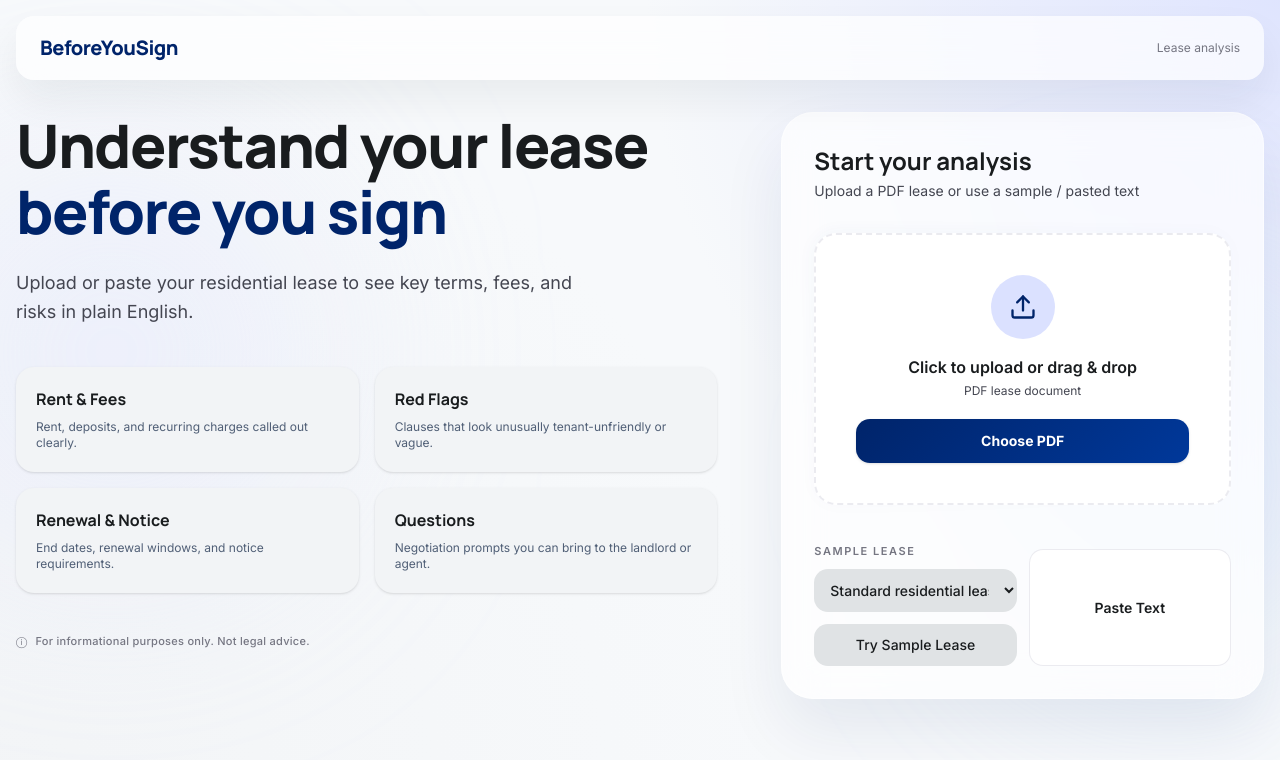
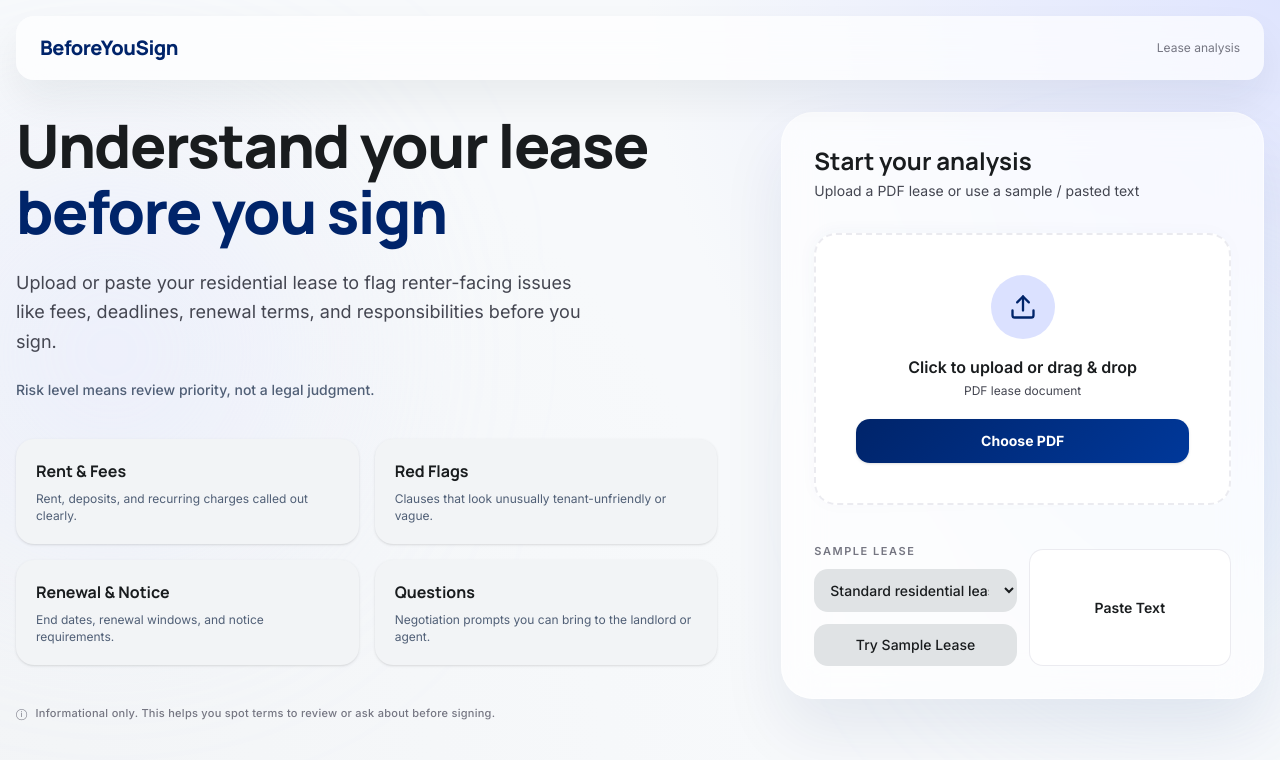
Before and after one commit to ChimdumebiNebolisa/BeforeYouSign, a Next.js app: page / in a window 1280 px wide. Shown: the top 760 px of the page. Built offline with nearby package versions, Linux system fonts and the light colour scheme.

Commit message:
Clarify risk level copy

```diff
--- a/src/app/api/analyze/route.ts
+++ b/src/app/api/analyze/route.ts
@@ -486,7 +486,7 @@
   const fallbackRiskReason =
     input.deterministicRisk.reasons.length > 0
       ? input.deterministicRisk.reasons.slice(0, 3).join(" ")
-      : "Risk level is based on lease terms we could confirm from this document.";
+      : "Risk level shows how much attention this lease may need before signing based on renter-facing issues found in the text.";
 
   return normalizeReportForCredibility({
     summary,
@@ -505,7 +505,7 @@
     ],
     missingOrUnclear,
     disclaimer:
-      "This information is for informational purposes only and not legal advice. Consult a legal professional for advice.",
+      "Informational only. This report helps you spot terms to review or ask about before signing.",
   });
 }
 
--- a/src/components/beforeyousign/landing-client.tsx
+++ b/src/components/beforeyousign/landing-client.tsx
@@ -314,7 +314,11 @@
               <span className="text-[#00246a]">before you sign</span>
             </h1>
             <p className="max-w-xl text-lg leading-relaxed text-[#444651]">
-              Upload or paste your residential lease to see key terms, fees, and risks in plain English.
+              Upload or paste your residential lease to flag renter-facing issues like fees, deadlines, renewal terms,
+              and responsibilities before you sign.
+            </p>
+            <p className="max-w-xl text-sm font-medium leading-snug text-[#505f76]">
+              Risk level means review priority, not a legal judgment.
             </p>
           </div>
 
@@ -339,7 +343,7 @@
             <span aria-hidden>
               ⓘ
             </span>
-            For informational purposes only. Not legal advice.
+            Informational only. This helps you spot terms to review or ask about before signing.
           </div>
         </div>
 
--- a/src/components/beforeyousign/lease-report-slides.tsx
+++ b/src/components/beforeyousign/lease-report-slides.tsx
@@ -132,6 +132,15 @@
           <span className="mt-0.5 block font-[family-name:var(--font-headline)] text-lg font-extrabold uppercase leading-none tracking-tight">
             {report.riskLevel}
           </span>
+          <p className="mt-1.5 text-center text-[11px] leading-snug text-[#38485d]">
+            Risk level means how much attention this lease may need before signing. It is based on renter-facing issues
+            found in the text, not a legal ruling.
+          </p>
+          {report.riskLevel === "high" ? (
+            <p className="mt-1 text-center text-[11px] leading-snug text-[#38485d]">
+              High risk means review carefully, not automatically illegal.
+            </p>
+          ) : null}
           {riskNote ? (
             <p className="mt-1.5 text-center text-[11px] leading-snug text-[#38485d]">{riskNote}</p>
           ) : null}
@@ -456,7 +465,7 @@
         <p className="mt-2 text-sm text-[#444651]">No next-step recommendations were generated for this lease.</p>
       )}
       <p className="mt-4 border-t border-[#e6e8ea] pt-3 text-[10px] leading-relaxed text-[#9ca3af]">
-        {report.disclaimer}
+        Informational only. This report helps you spot terms to review or ask about before signing.
       </p>
     </section>
   );
```
